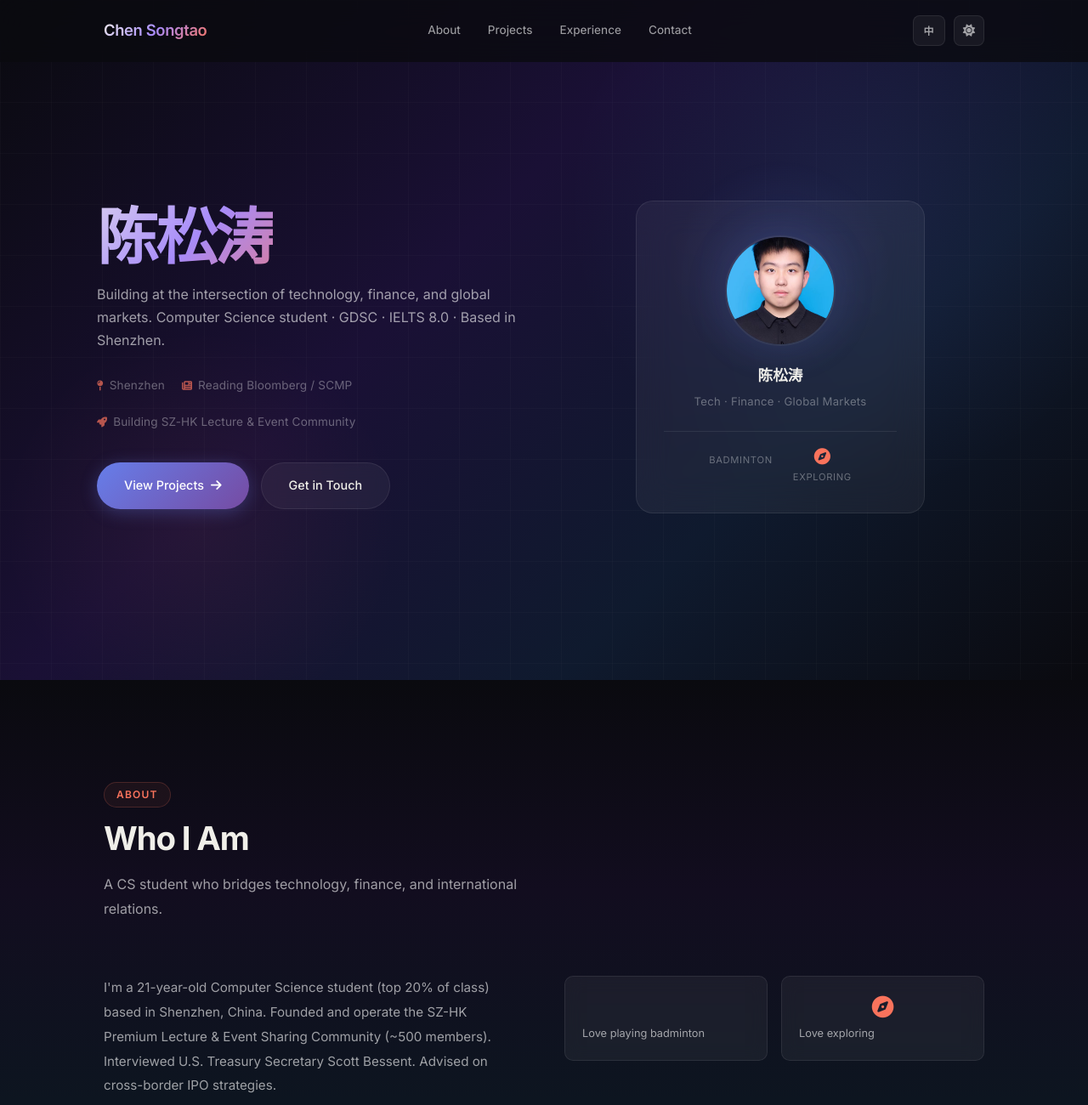
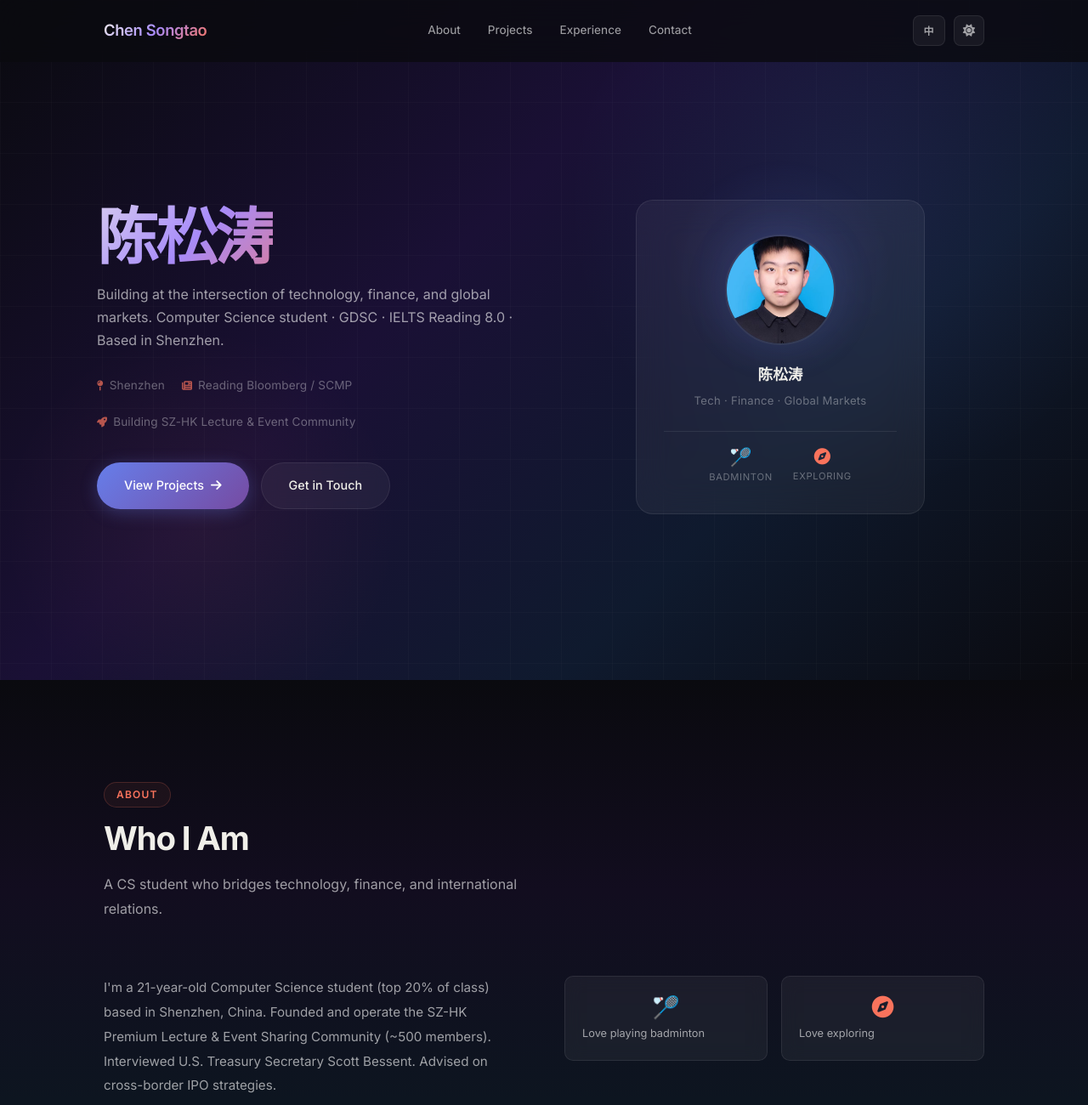
Before and after one commit to samuelchennnn/my-website, a plain HTML site: page index.html in a window 1280 px wide. Shown: the top 1300 px of the page at 85% size. Drawn offline with Linux system fonts and the light colour scheme.

Commit message:
update homepage text and icons

```diff
--- a/index.html
+++ b/index.html
@@ -45,7 +45,7 @@
         </h1>
         <p class="hero-subtitle" data-i18n="hero_desc">
           Building at the intersection of technology, finance, and global markets.
-          Computer Science student · GDSC · IELTS 8.0 · Based in Shenzhen.
+          Computer Science student · GDSC · IELTS Reading 8.0 · Based in Shenzhen.
         </p>
         <div class="hero-meta">
           <span class="hero-meta-item"><i class="fas fa-map-pin"></i> <span data-i18n="hero_meta_location">Shenzhen</span></span>
@@ -74,7 +74,7 @@
           </div>
           <div class="hero-card-stats">
             <div class="hero-stat">
-              <i class="fas fa-badminton" style="font-size:1.2rem;color:var(--accent);"></i>
+              <span style="font-size:1.3rem;line-height:1">🏸</span>
               <span class="hero-stat-label" data-i18n="hero_stat_community">Badminton</span>
             </div>
             <div class="hero-stat">
@@ -111,7 +111,7 @@
         </div>
         <div class="about-highlights reveal">
           <div class="highlight-card">
-            <div class="num"><i class="fas fa-badminton" style="font-size:1.6rem;color:var(--accent);"></i></div>
+            <div class="num"><span style="font-size:1.6rem;line-height:1">🏸</span></div>
             <div class="label" data-i18n="highlight_1_label">Love playing badminton</div>
           </div>
           <div class="highlight-card">
--- a/js/main.js
+++ b/js/main.js
@@ -13,7 +13,7 @@ const i18n = {
     nav_projects: 'Projects',
     nav_experience: 'Experience',
     nav_contact: 'Contact',
-    hero_desc: 'Building at the intersection of technology, finance, and global markets. Computer Science student · GDSC · IELTS 8.0 · Based in Shenzhen.',
+    hero_desc: 'Building at the intersection of technology, finance, and global markets. Computer Science student · GDSC · IELTS Reading 8.0 · Based in Shenzhen.',
     hero_meta_location: 'Shenzhen',
     hero_meta_reading: 'Reading Bloomberg / SCMP',
     hero_meta_building: 'Building SZ-HK Lecture & Event Community',
@@ -143,7 +143,7 @@ const i18n = {
     nav_projects: '项目',
     nav_experience: '经历',
     nav_contact: '联系',
-    hero_desc: '在科技、金融与全球市场的交汇处构建。计算机科学专业 · GDSC · IELTS 8.0 · 坐标深圳。',
+    hero_desc: '在科技、金融与全球市场的交汇处构建。计算机科学专业 · GDSC · IELTS Reading 8.0 · 坐标深圳。',
     hero_meta_location: '深圳',
     hero_meta_reading: '阅读 Bloomberg / SCMP',
     hero_meta_building: '运营深圳-香港讲座会议分享社群',
```
